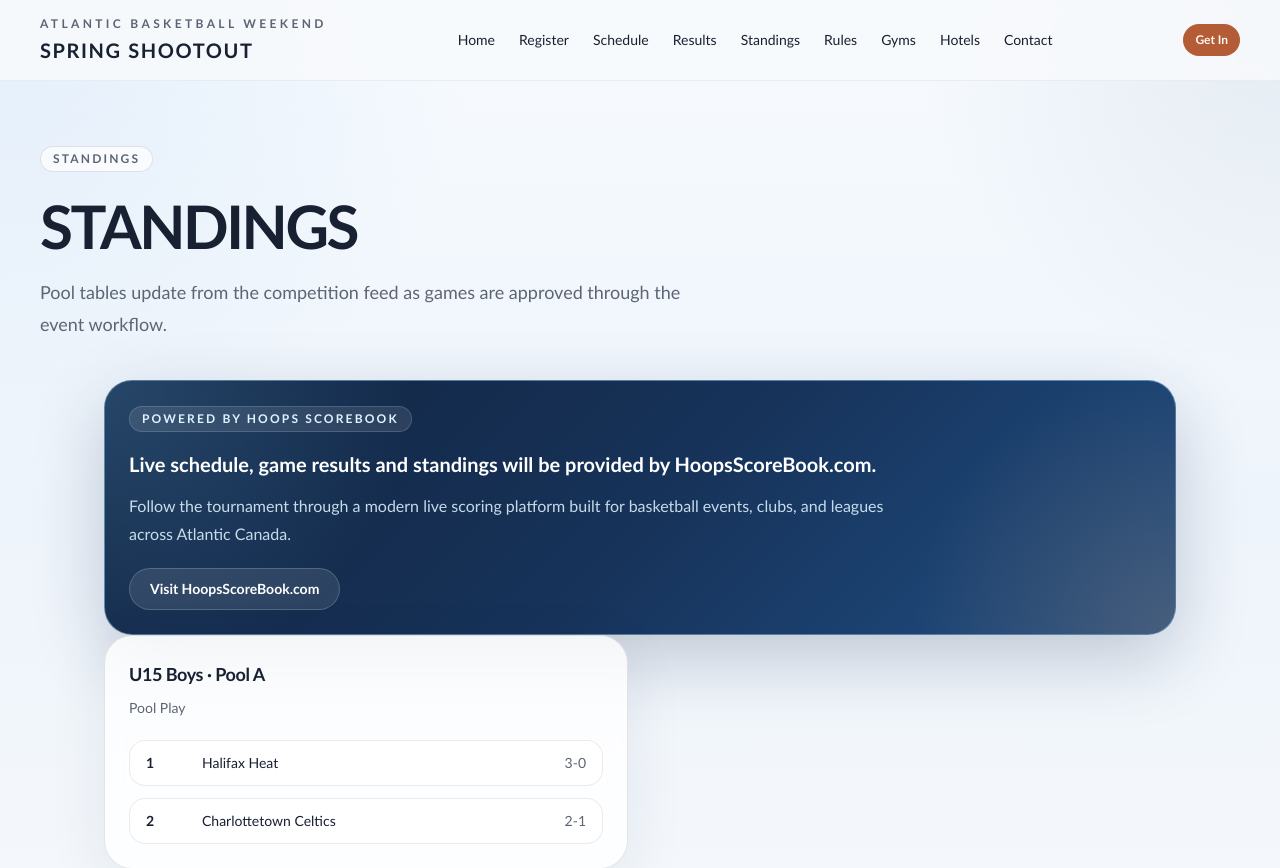
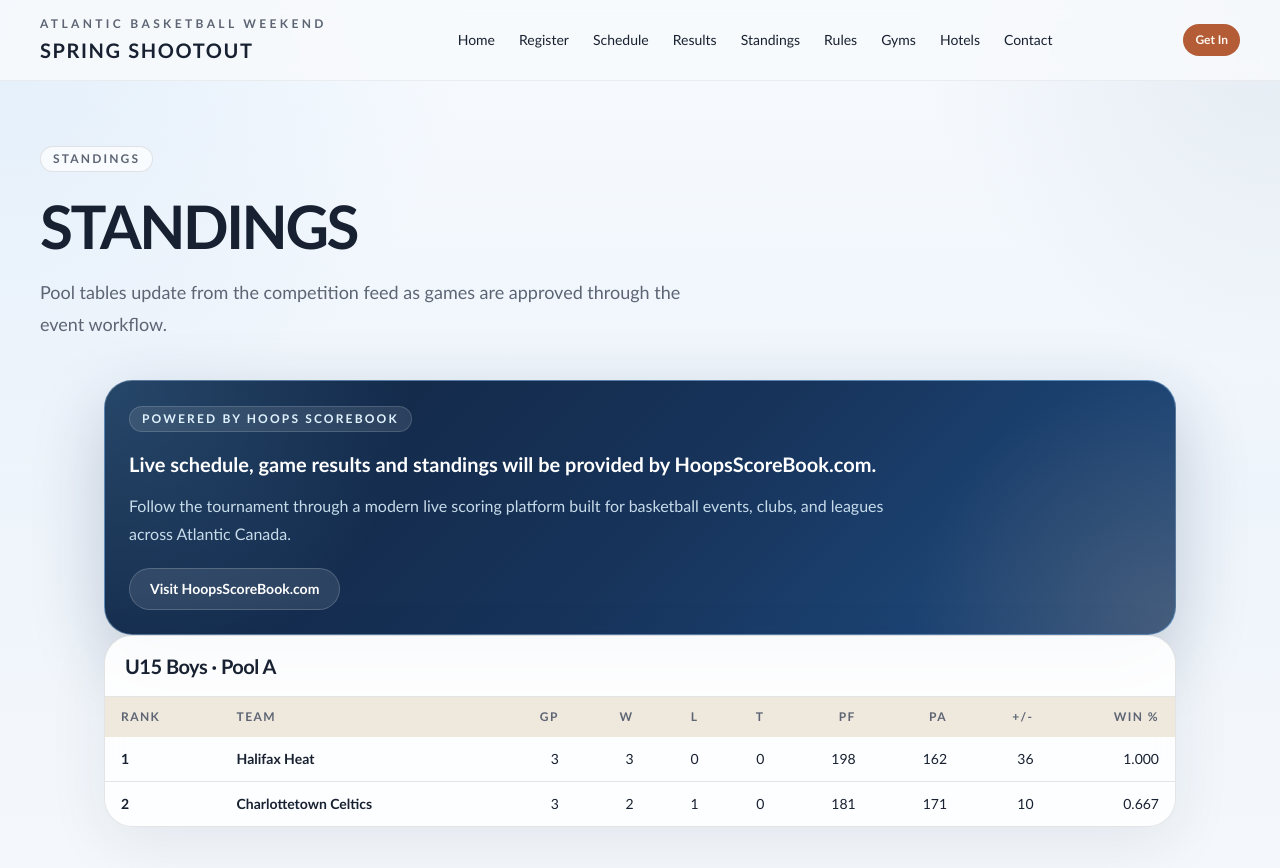
Before and after one commit to jasonmacpei/springshootout, a Next.js app: page /standings in a window 1280 px wide. Shown: the top 868 px of the page. Built offline with nearby package versions, Linux system fonts and the light colour scheme; no server answers; the database is empty.

Commit message:
Display standings from competition feed

```diff
--- a/app/(site)/standings/page.tsx
+++ b/app/(site)/standings/page.tsx
@@ -1,25 +1,149 @@
 import { CompetitionPoweredNote } from "@/components/marketing/competition-powered-note";
 import { PageHero } from "@/components/marketing/page-hero";
-import { Card, CardDescription, CardTitle } from "@/components/ui/card";
+import { EmptyState } from "@/components/states/empty-state";
+import { Card } from "@/components/ui/card";
 import { getCompetitionProvider } from "@/lib/competition";
 import { getCompetitionEventSlugByLocalSlug } from "@/lib/db/queries/content";
+import type { CompetitionScoreboardGame, CompetitionStanding } from "@/lib/competition/schemas";
+
+type StandingRow = Pick<
+  CompetitionStanding,
+  | "eventSlug"
+  | "eventName"
+  | "divisionId"
+  | "divisionName"
+  | "poolId"
+  | "poolName"
+  | "stageName"
+  | "teamPublicId"
+  | "teamName"
+  | "rank"
+  | "wins"
+  | "losses"
+  | "ties"
+  | "gamesPlayed"
+  | "pointsFor"
+  | "pointsAgainst"
+  | "pointDifferential"
+>;
+
+function buildScheduleStandings(schedule: CompetitionScoreboardGame[]): StandingRow[] {
+  const rows = new Map<string, StandingRow & { firstSeen: number }>();
+
+  schedule.forEach((game, index) => {
+    if (!game.divisionId || !game.poolId || !game.divisionName || !game.poolName) {
+      return;
+    }
+
+    [
+      { id: game.homeTeamPublicId, name: game.homeTeamName },
+      { id: game.awayTeamPublicId, name: game.awayTeamName },
+    ].forEach((team) => {
+      if (!team.id || !team.name) {
+        return;
+      }
+
+      const key = `${game.divisionId}:${game.poolId}:${team.id}`;
+
+      if (!rows.has(key)) {
+        rows.set(key, {
+          eventSlug: game.eventSlug,
+          eventName: game.eventName,
+          divisionId: game.divisionId,
+          divisionName: game.divisionName,
+          poolId: game.poolId,
+          poolName: game.poolName,
+          stageName: game.stageName,
+          teamPublicId: team.id,
+          teamName: team.name,
+          rank: 0,
+          wins: 0,
+          losses: 0,
+          ties: 0,
+          gamesPlayed: 0,
+          pointsFor: 0,
+          pointsAgainst: 0,
+          pointDifferential: 0,
+          firstSeen: index,
+        });
+      }
+    });
+  });
+
+  const groupedRows = Array.from(rows.values()).reduce<Record<string, Array<StandingRow & { firstSeen: number }>>>(
+    (acc, row) => {
+      const key = `${row.divisionId}:${row.poolId}`;
+      acc[key] ??= [];
+      acc[key].push(row);
+      return acc;
+    },
+    {},
+  );
+
+  return Object.values(groupedRows).flatMap((poolRows) =>
+    poolRows
+      .sort((a, b) => a.firstSeen - b.firstSeen || a.teamName.localeCompare(b.teamName))
+      .map((row, index) => ({
+        eventSlug: row.eventSlug,
+        eventName: row.eventName,
+        divisionId: row.divisionId,
+        divisionName: row.divisionName,
+        poolId: row.poolId,
+        poolName: row.poolName,
+        stageName: row.stageName,
+        teamPublicId: row.teamPublicId,
+        teamName: row.teamName,
+        rank: index + 1,
+        wins: row.wins,
+        losses: row.losses,
+        ties: row.ties,
+        gamesPlayed: row.gamesPlayed,
+        pointsFor: row.pointsFor,
+        pointsAgainst: row.pointsAgainst,
+        pointDifferential: row.pointDifferential,
+      })),
+  );
+}
+
+function groupStandings(standings: StandingRow[]) {
+  return Object.values(
+    standings.reduce<Record<string, StandingRow[]>>((acc, item) => {
+      const key = `${item.divisionId ?? item.divisionName ?? "Division"}-${item.poolId ?? item.poolName ?? "Pool"}`;
+      acc[key] ??= [];
+      acc[key].push(item);
+      return acc;
+    }, {}),
+  ).map((pool) => [...pool].sort((a, b) => a.rank - b.rank || a.teamName.localeCompare(b.teamName)));
+}
+
+function formatWinPct(row: StandingRow) {
+  if (row.gamesPlayed === 0) {
+    return "0.000";
+  }
+
+  return ((row.wins + row.ties * 0.5) / row.gamesPlayed).toFixed(3);
+}
 
 export default async function StandingsPage() {
   const provider = getCompetitionProvider();
   const competitionEventSlug = await getCompetitionEventSlugByLocalSlug();
   const standings = await provider.getStandings({
     event: competitionEventSlug,
-    limit: 20,
+    limit: 500,
   });
 
-  const grouped = Object.values(
-    standings.reduce<Record<string, typeof standings>>((acc, item) => {
-      const key = `${item.divisionName ?? "Division"}-${item.poolName ?? "Pool"}`;
-      acc[key] ??= [];
-      acc[key].push(item);
-      return acc;
-    }, {}),
-  );
+  const scheduleStandings =
+    standings.length === 0
+      ? buildScheduleStandings(
+          await provider.getSchedule({
+            event: competitionEventSlug,
+            status: "all",
+            limit: 500,
+          }),
+        )
+      : [];
+
+  const grouped = groupStandings(standings.length > 0 ? standings : scheduleStandings);
 
   return (
     <>
@@ -30,30 +154,58 @@ export default async function StandingsPage() {
       />
       <section className="mx-auto max-w-6xl px-6 pb-20 lg:px-10">
         <CompetitionPoweredNote />
-        <div className="grid gap-6 lg:grid-cols-2">
+        {grouped.length ? (
+          <div className="grid gap-6">
             {grouped.map((pool) => (
-            <Card key={`${pool[0]?.divisionName}-${pool[0]?.poolName}`}>
-              <CardTitle>
+              <Card className="overflow-hidden p-0" key={`${pool[0]?.divisionName}-${pool[0]?.poolName}`}>
+                <div className="border-b border-black/10 bg-white/50 px-5 py-4">
+                  <h2 className="text-xl font-semibold tracking-tight text-[var(--foreground)]">
                     {pool[0]?.divisionName ?? "Division"} · {pool[0]?.poolName ?? "Pool"}
-              </CardTitle>
-              <CardDescription>{pool[0]?.stageName ?? "Stage pending"}</CardDescription>
-              <div className="mt-5 space-y-3">
+                  </h2>
+                </div>
+                <div className="overflow-x-auto">
+                  <table className="w-full min-w-[720px] border-collapse text-left text-sm">
+                    <thead className="bg-[var(--surface)] text-xs font-semibold uppercase tracking-[0.12em] text-[var(--muted-foreground)]">
+                      <tr>
+                        <th className="px-4 py-3">Rank</th>
+                        <th className="px-4 py-3">Team</th>
+                        <th className="px-4 py-3 text-right">GP</th>
+                        <th className="px-4 py-3 text-right">W</th>
+                        <th className="px-4 py-3 text-right">L</th>
+                        <th className="px-4 py-3 text-right">T</th>
+                        <th className="px-4 py-3 text-right">PF</th>
+                        <th className="px-4 py-3 text-right">PA</th>
+                        <th className="px-4 py-3 text-right">+/-</th>
+                        <th className="px-4 py-3 text-right">Win %</th>
+                      </tr>
+                    </thead>
+                    <tbody className="divide-y divide-black/10">
                       {pool.map((row) => (
-                  <div
-                    className="grid grid-cols-[40px_1fr_auto] items-center gap-4 rounded-2xl border border-black/8 bg-white px-4 py-3 text-sm"
-                    key={row.teamPublicId}
-                  >
-                    <strong>{row.rank}</strong>
-                    <span>{row.teamName}</span>
-                    <span className="text-[var(--muted-foreground)]">
-                      {row.wins}-{row.losses}
-                    </span>
-                  </div>
+                        <tr key={row.teamPublicId}>
+                          <td className="whitespace-nowrap px-4 py-3 font-semibold">{row.rank}</td>
+                          <td className="px-4 py-3 font-semibold">{row.teamName}</td>
+                          <td className="px-4 py-3 text-right">{row.gamesPlayed}</td>
+                          <td className="px-4 py-3 text-right">{row.wins}</td>
+                          <td className="px-4 py-3 text-right">{row.losses}</td>
+                          <td className="px-4 py-3 text-right">{row.ties}</td>
+                          <td className="px-4 py-3 text-right">{row.pointsFor}</td>
+                          <td className="px-4 py-3 text-right">{row.pointsAgainst}</td>
+                          <td className="px-4 py-3 text-right">{row.pointDifferential}</td>
+                          <td className="px-4 py-3 text-right">{formatWinPct(row)}</td>
+                        </tr>
                       ))}
+                    </tbody>
+                  </table>
                 </div>
               </Card>
             ))}
           </div>
+        ) : (
+          <EmptyState
+            description="Standings will appear here after pool or standings data is available from Hoops Scorebook."
+            title="No standings available yet"
+          />
+        )}
       </section>
     </>
   );
```
Lines whose indentation alone changed are shown as unchanged.
